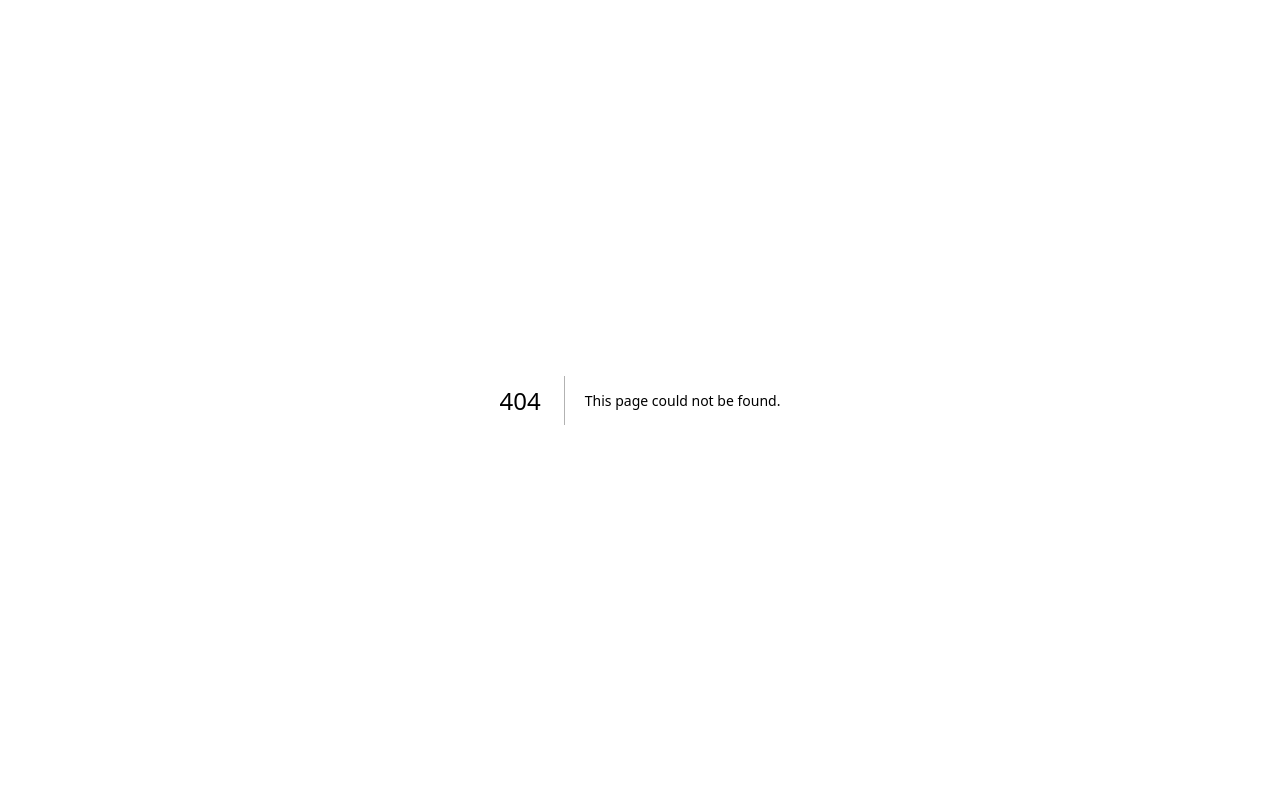
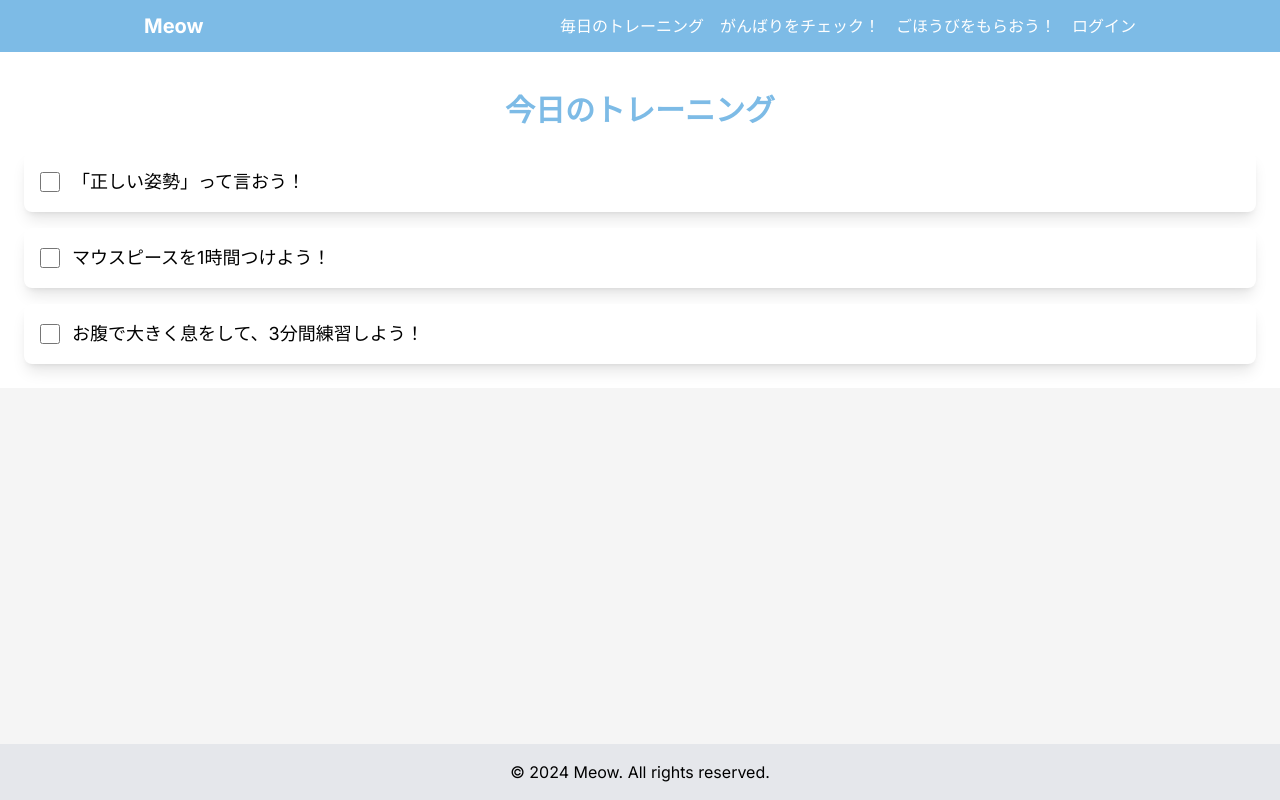
Before and after one commit to yamasakih/meow, a Next.js app: page /daily-training in a window 1280 px wide. Before the commit this address had no page. Built offline with nearby package versions, Linux system fonts and the light colour scheme.

Commit message:
:art: Add temporary daily-training page

```diff
--- /dev/null
+++ b/app/daily-training/page.tsx
@@ -0,0 +1,60 @@
+'use client'
+
+import { useState } from 'react';
+import Footer from '../components/Footer';
+import Header from '../components/Header';
+
+type TrainingTask = {
+  id: number;
+  text: string;
+  completed: boolean;
+};
+
+const initialTasks: TrainingTask[] = [
+  { id: 1, text: '「正しい姿勢」って言おう！', completed: false },
+  { id: 2, text: 'マウスピースを1時間つけよう！', completed: false },
+  { id: 3, text: 'お腹で大きく息をして、3分間練習しよう！', completed: false },
+];
+
+export default function DailyTraining() {
+  const [tasks, setTasks] = useState<TrainingTask[]>(initialTasks);
+
+  const toggleTaskCompletion = (id: number) => {
+    const newTasks = tasks.map(task => {
+      if (task.id === id) {
+        return { ...task, completed: !task.completed };
+      }
+      return task;
+    });
+    setTasks(newTasks);
+  };
+
+  return (
+    <div className="flex flex-col min-h-screen bg-custom-light-gray">
+      <Header />
+
+      <main className="flex-grow">
+        <div className="text-center p-6 bg-white">
+          <h1 className="text-3xl font-bold text-custom-light-blue mt-4">今日のトレーニング</h1>
+          <ul className="space-y-4 mt-6">
+            {tasks.map(task => (
+              <li key={task.id} className="bg-white p-4 rounded-lg shadow-lg">
+                <label className="flex items-center space-x-3">
+                  <input
+                    type="checkbox"
+                    checked={task.completed}
+                    onChange={() => toggleTaskCompletion(task.id)}
+                    className="form-checkbox h-5 w-5"
+                  />
+                  <span className={`text-lg ${task.completed ? 'line-through' : ''}`}>{task.text}</span>
+                </label>
+              </li>
+            ))}
+          </ul>
+        </div>
+      </main>
+
+      <Footer />
+    </div>
+  );
+}
```
